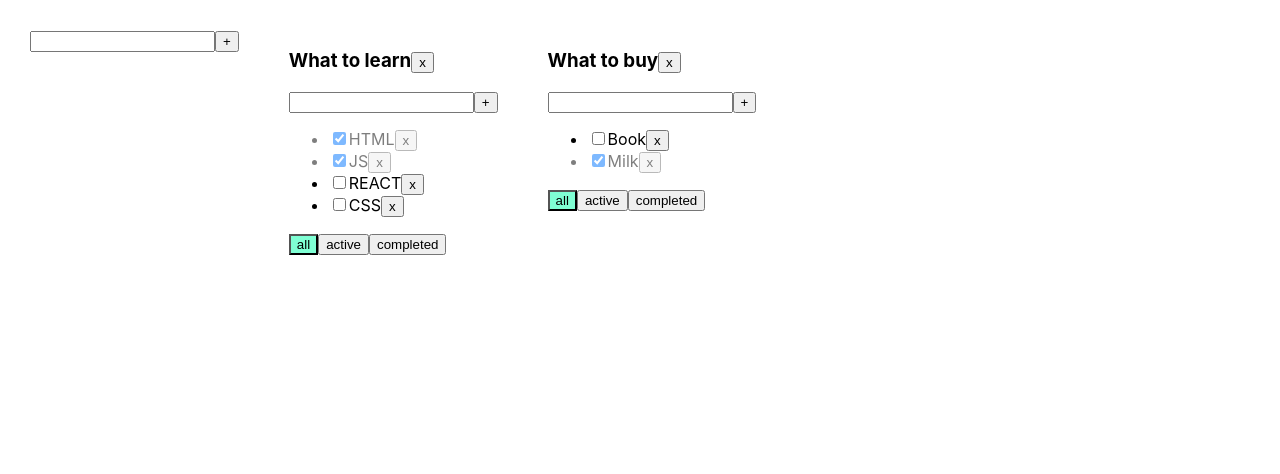
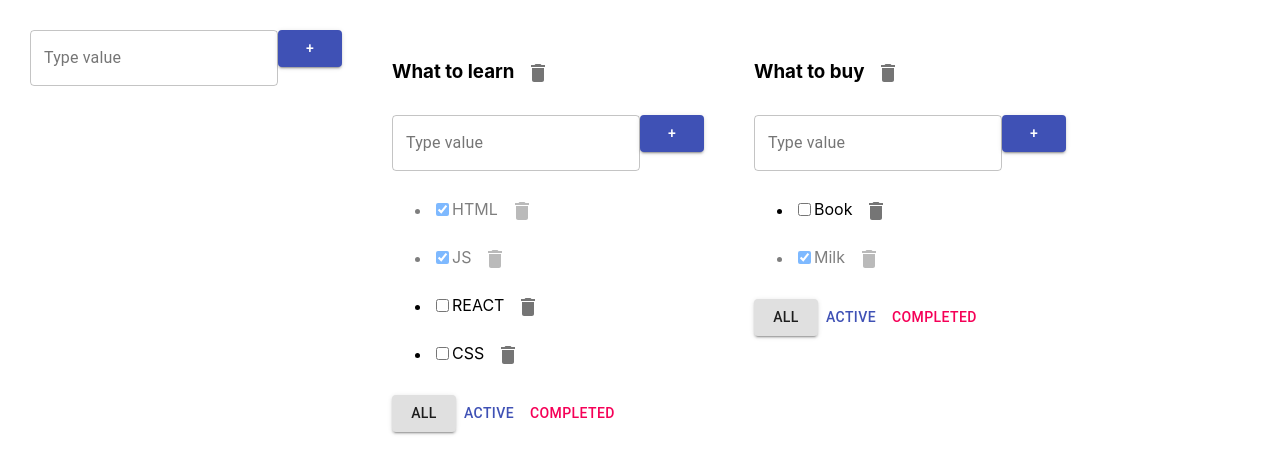
Before and after one commit to APTEMKA-87/todolist, a React (Create React App) app: page / in a window 1280 px wide. Shown: the top 474 px of the page. Built offline with nearby package versions, Linux system fonts and the light colour scheme; the HTML template or start-up script is replaced by a standard one.

Commit message:
lesson 7 Add Material UI 31:53

```diff
--- a/package.json
+++ b/package.json
@@ -3,6 +3,8 @@
   "version": "0.1.0",
   "private": true,
   "dependencies": {
+    "@material-ui/core": "^4.12.4",
+    "@material-ui/icons": "^4.11.3",
     "@testing-library/jest-dom": "^4.2.4",
     "@testing-library/react": "^9.3.2",
     "@testing-library/user-event": "^7.1.2",
--- a/src/AddItemForm.tsx
+++ b/src/AddItemForm.tsx
@@ -1,4 +1,5 @@
 import React, {ChangeEvent, KeyboardEvent, useState} from "react";
+import {Button, TextField} from "@material-ui/core";
 
 type AddItemFormPropstype = {
     addItem: (title: string) => void
@@ -27,12 +28,15 @@ export function AddItemForm(props: AddItemFormPropstype) {
         }
     }
     return <div>
-        <input value={newTaskTitle}
-               onChange={onNewTitleChangeHandler}
-               onKeyPress={onKeyPressHandler}
-               className={error ? 'error' : ''}
+        <TextField value={newTaskTitle}
+                   variant={"outlined"}
+                   label={'Type value'}
+                   onChange={onNewTitleChangeHandler}
+                   onKeyPress={onKeyPressHandler}
+                   error={!!error}
+                   helperText={error}
         />
-        <button onClick={addTask}>+</button>
-        {error && <div className='error-message'>{error}</div>}
+        <Button variant={"contained"} color={"primary"}
+                onClick={addTask}>+</Button>
     </div>
 }
--- a/src/ToDoList.tsx
+++ b/src/ToDoList.tsx
@@ -2,6 +2,8 @@ import React, {ChangeEvent} from 'react';
 import {FilterValueTypes} from './App';
 import {AddItemForm} from './AddItemForm';
 import {EditableSpan} from './EditableSpan';
+import {Button, IconButton} from "@material-ui/core";
+import {Delete} from "@material-ui/icons";
 
 export type TaskType = {
     id: string
@@ -47,8 +49,13 @@ export function ToDoList(props: PropsType) {
     return (
         <div>
 
-            <h3><EditableSpan title={props.title} onChange={changeTodolistTitle}/>
-                <button onClick={removeTodolist}>x</button>
+            <h3><EditableSpan title={props.title}
+                              onChange={changeTodolistTitle}/>
+
+                <IconButton onClick={removeTodolist}>
+                    <Delete/>
+                </IconButton>
+
             </h3>
 
             <AddItemForm addItem={addTask}/>
@@ -75,28 +82,31 @@ export function ToDoList(props: PropsType) {
                                    checked={t.isDone}/>
                             <EditableSpan title={t.title}
                                           onChange={onChangeTitleHandler}/>
-                            <button onClick={onRemoveHandler}>x
-                            </button>
+
+                            <IconButton onClick={onRemoveHandler}>
+                                <Delete/>
+                            </IconButton>
+
                         </li>
                     }
                 )}
             </ul>
 
             <div>
-                <button
-                    className={props.filter === 'all' ? 'active-filter' : ''}
-                    onClick={onAllClickHandler}>all
-                </button>
-                <button
-                    className={props.filter === 'active' ? 'active-filter' : ''}
+                <Button variant={props.filter === 'all' ? 'contained' : 'text'}
+                        onClick={onAllClickHandler}>all
+                </Button>
+                <Button
+                    variant={props.filter === 'active' ? 'contained' : 'text'}
+                    color={"primary"}
                     onClick={onActiveClickHandler}>active
-                </button>
-                <button
-                    className={props.filter === 'completed' ? 'active-filter' : ''}
+                </Button>
+                <Button
+                    variant={props.filter === 'completed' ? 'contained' : 'text'}
+                    color={"secondary"}
                     onClick={onCompletedClickHandler}>completed
-                </button>
+                </Button>
             </div>
-
         </div>
     )
 }
```
Also changed, not shown: 1 other file (tests, documents, lock files or other folders).
